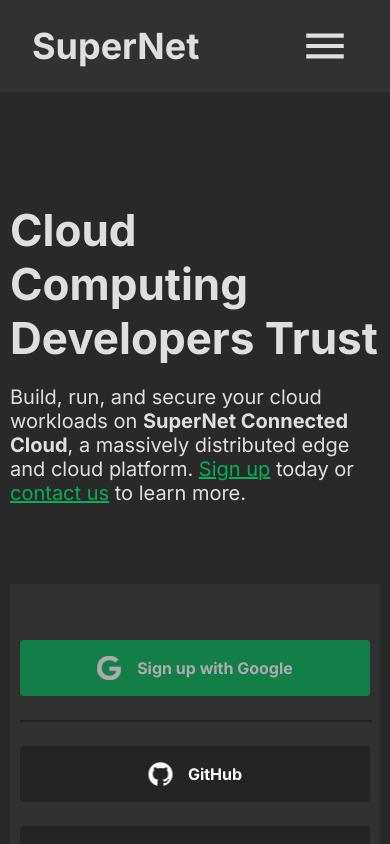
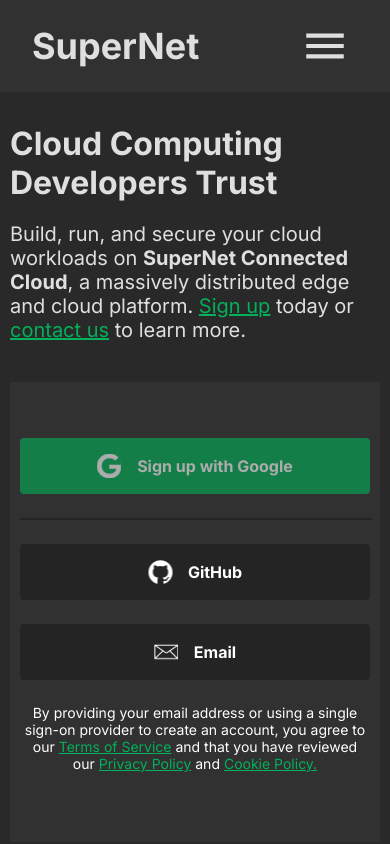
Before and after one commit to AlexSweeney/Linny-tech-task, a React (Create React App) app: page / in a window 390 px wide. Shown: the top 844 px of the page. Built offline with nearby package versions, Linux system fonts and the light colour scheme.

Commit message:
add mobile styles for HeroView

```diff
--- /dev/null
+++ b/src/components/organisms/HeroView/HeroView.css
@@ -0,0 +1,22 @@
+.heroContainer {
+  align-items: center;
+}
+
+.heroTextWrapper {
+  justify-content: center;
+  height: 460px;
+}
+
+@media only screen and (max-width: 425px) {
+  .heroTextWrapper {
+    justify-content: flex-start;
+    height: inherit;
+    margin-bottom: 40px;
+  }
+}
+
+@media only screen and (max-width: 768px) {
+  .heroContainer {
+    align-items: baseline;
+  }
+}
--- a/src/components/organisms/HeroView/HeroView.jsx
+++ b/src/components/organisms/HeroView/HeroView.jsx
@@ -1,4 +1,5 @@
 import './../../../theme/text.css';
+import './HeroView.css';
 import SignupForm from "../../molecules/SignupForm/SignupForm";
 
 const HeroView = () => {
@@ -6,7 +7,6 @@ const HeroView = () => {
     display: 'flex',
     flexDirection: 'row',
     justifyContent: 'center',
-    alignItems: 'center',
     'box-sizing': 'border-box',
     padding: '32px 10px',
     width: '100%',
@@ -24,14 +24,11 @@ const HeroView = () => {
   const heroTextWrapper = {
     display: 'flex',
     'flex-direction': 'column',
-    justifyContent: 'center',
     width: '100%',
     maxWidth: '525px',
-    height: '460px',
   };
 
   const heroHeadingStyle = {
-    fontSize: '44px',
     marginTop: '0',
     marginBottom: '0',
   };
@@ -41,10 +38,10 @@ const HeroView = () => {
   };
 
   return (
-    <div style={heroContainer}>
+    <div style={heroContainer} className='heroContainer'>
       <div style={heroWrapper}>
-          <div style={heroTextWrapper}>
-          <h1 style={heroHeadingStyle}>Cloud Computing Developers Trust</h1>
+        <div style={heroTextWrapper} className='heroTextWrapper'>
+          <h2 style={heroHeadingStyle}>Cloud Computing Developers Trust</h2>
           <p style={heroTextStyle}>Build, run, and secure your cloud workloads on <span className="bold">SuperNet Connected Cloud</span>, a massively distributed edge and cloud platform. <span className="highlight">Sign up</span> today or <span className="highlight">contact us</span> to learn more.</p>
         </div>
         <SignupForm/>
--- a/src/theme/text.css
+++ b/src/theme/text.css
@@ -51,3 +51,9 @@ p {
   -webkit-text-fill-color: transparent;
   background-clip: text;
 }
+
+@media only screen and (max-width: 425px) {
+  h2 {
+    font-size: 32px;
+  }
+}
```
